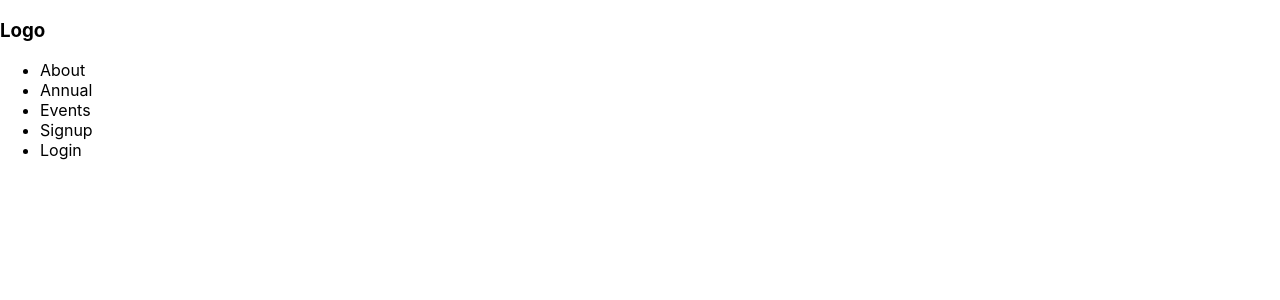
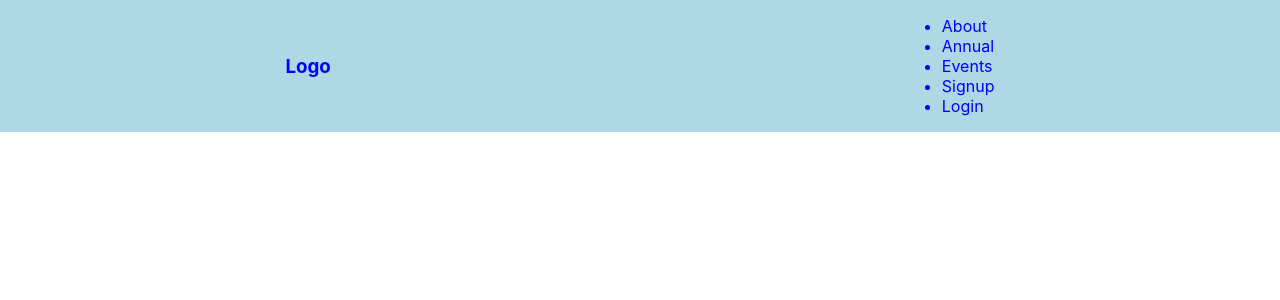
Before and after one commit to blue-cyborg/nav-project, a React (Create React App) app: page /Events in a window 1280 px wide. Shown: the top 300 px of the page. Built offline with nearby package versions, Linux system fonts and the light colour scheme.

Commit message:
nav css styling

```diff
--- a/src/App.css
+++ b/src/App.css
@@ -1,3 +1,12 @@
 .App {
   text-align: center;
 }
+
+nav{
+  display: flex;
+  justify-content: space-around;
+  align-items: center;
+  min-height: 10vh;
+  background: lightblue;
+  color: blue;
+}
--- a/src/Nav.js
+++ b/src/Nav.js
@@ -3,7 +3,7 @@ import './App.css';
 
 function Nav() {
   return (
-    <div className='nav'>
+    <nav>
         <h3>Logo</h3>
         <ul>
             <li>About</li>
@@ -12,7 +12,7 @@ function Nav() {
             <li>Signup</li>
             <li>Login</li>
         </ul>
-    </div>
+    </nav>
   );
 }
 
```
